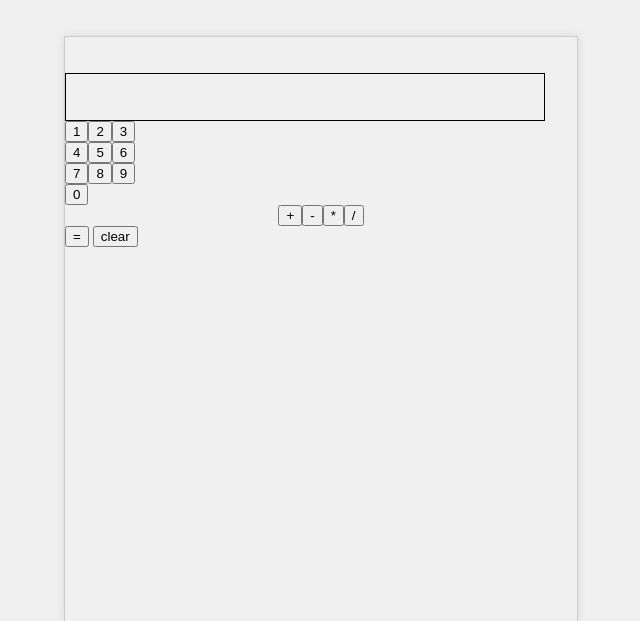
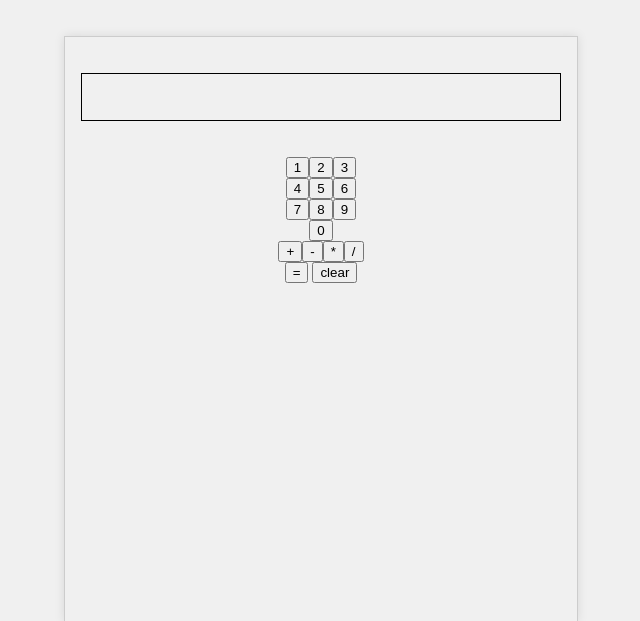
Before and after one commit to ChickenTendy80/odin-calculator, a plain HTML site: page index.html in a window 1280 px wide. Shown: the top 621 px of the page, without its empty margins (319-959 px from the left). Drawn offline with Linux system fonts and the light colour scheme.

Commit message:
centered all item :/

```diff
--- a/index.html
+++ b/index.html
@@ -9,7 +9,10 @@
 </head>
 <body>
     <div id="container">
+        <div class="center">
             <div class="result"></div>
+        </div>
+        <div class="center">
             <div class="num-container">
                 <button class="num" value = "1">1</button>
                 <button class="num" value = "2">2</button>
@@ -22,6 +25,7 @@
                 <button class="num" value = "9">9</button>
                 <button class="num" value = "0">0</button>
             </div>
+        </div>
         <div class="op-container">
             <button class="op" value = "+">+</button>
             <button class="op" value = "-">-</button>
--- a/style.css
+++ b/style.css
@@ -8,6 +8,7 @@ body{
 }
 
 #container{
+    text-align: center;
     padding-top: 36px;
     padding-bottom: 36px;
     width: 512px; /* 16 * 32px (size of each square) */
@@ -20,14 +21,20 @@ body{
 .result{
     border: 1px solid black;
     box-sizing: border-box;
-    padding: 18px;
+    margin-bottom: 36px;
     width: 480px;
     height: 48px;
+}
+
+.center{
+    display: flex;
+    justify-content: center;
 }
 
 .num-container{
     display:flex;
     flex-wrap: wrap;
+    justify-content: center;
     width: 80px;
 }
 
```
Lines whose indentation alone changed are shown as unchanged.
